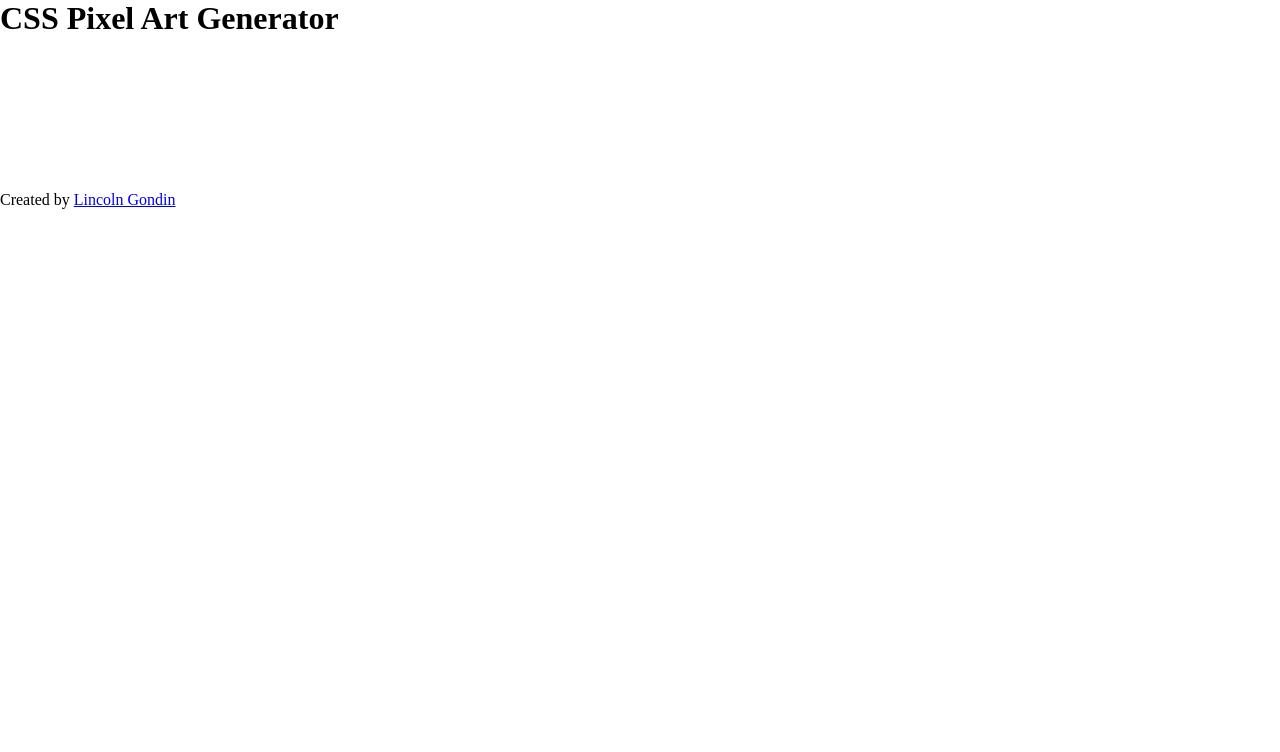
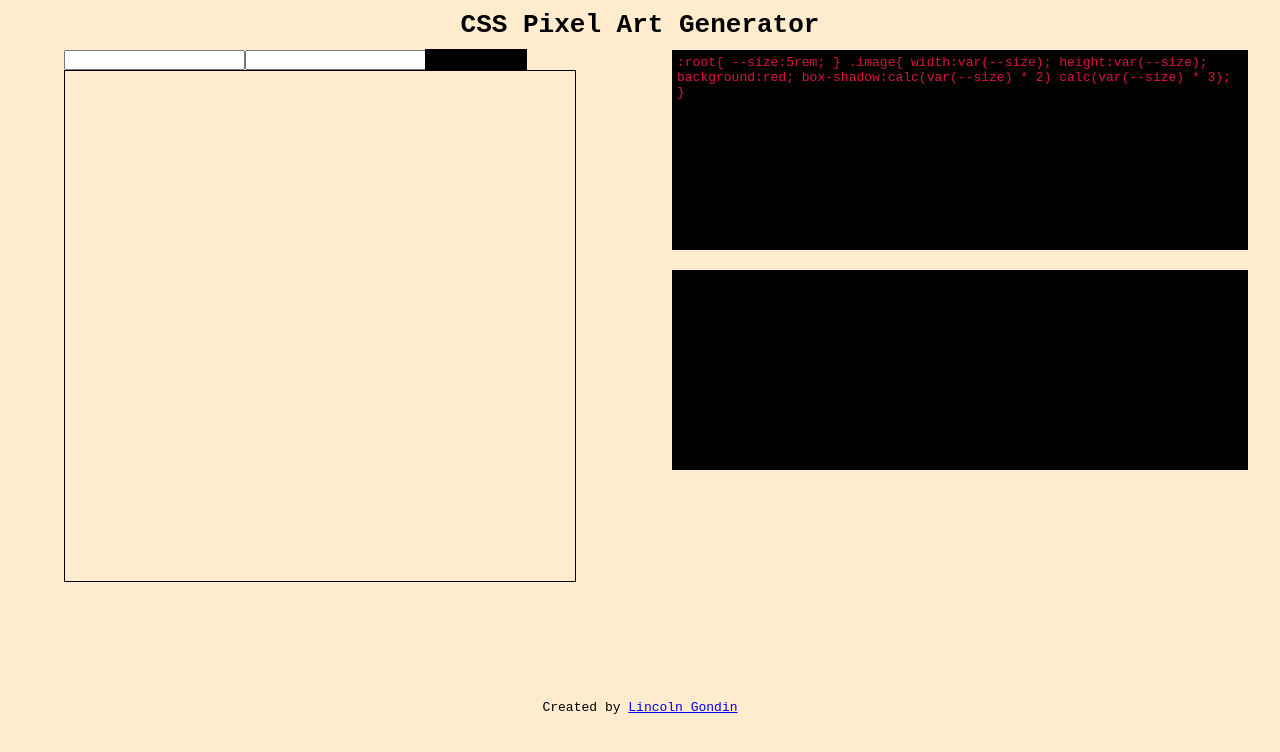
Before and after one commit to lincolngondin/CSSPixelArtGenerator, a plain HTML site: page index.html in a window 1280 px wide. Drawn offline with Linux system fonts and the light colour scheme.

Commit message:
Added Pixel color control

```diff
--- a/index.css
+++ b/index.css
@@ -8,4 +8,75 @@ html{
 }
 body{
 	min-height: 100%;
+	background: blanchedalmond;
+	font-family: monospace;
 }
+h1{
+	text-align: center;
+}
+.header{
+	padding: 10px;
+}
+.footer{
+	text-align: center;
+	padding: 10px;
+}
+.content{
+	display: flex;
+	min-height: 80vh;
+	flex-direction: row;
+}
+.draw_area, .viewer_area{
+	flex: 1;
+}
+.css_text{
+	color: crimson;
+}
+.css_box{
+	padding: 5px;
+}
+.controls{
+	display: flex;
+	flex-direction: row;
+	width: 80%;
+	height: 20px;
+	justify-content: flex-start;
+}
+.draw_area{
+	display: flex;
+	flex-direction: column;
+	align-items: center;
+	justify-content: flex-start;
+}
+.viewer_area{
+	display: flex;
+	flex-direction: column;
+	justify-content: flex-start;
+	align-items: center;
+	row-gap: 20px;
+}
+.draw_board{
+	width: 80%;
+	height: 80%;
+	border: 1px solid black;
+	image-rendering: pixelated;
+}
+.color_show{
+	background: black;
+	outline: 1px solid black;
+	height: 20px;
+	width: 100px;
+}
+.box{
+	width: 90%;
+	height: 200px;
+	background: black;
+}
+@media (max-width: 500px){
+	.content{
+		flex-direction: column;
+	}
+	.viewer_area{
+		margin-top: 20px;
+	}
+}
--- a/index.html
+++ b/index.html
@@ -8,13 +8,37 @@
 	<link rel="stylesheet" type="text/css" href="index.css">
 </head>
 <body>
-	<header>
+	<header class="header">
 		<h1>CSS Pixel Art Generator</h1>
 	</header>
 	<main class="content">
-		<canvas class="draw_area"></canvas>
+		<div class="draw_area">
+			<div class="controls">
+				<input id="color_hex" type="text" name="">
+				<input type="text" name="">
+				<div class="color_show"></div>
+			</div>
+			<canvas id="draw_board" class="draw_board"></canvas>
+		</div>
+		<div class="viewer_area">
+			<div class="box css_box">
+				<p class="css_text">
+				:root{
+  --size:5rem;
+}
+.image{
+  width:var(--size);
+  height:var(--size);
+  background:red;
+  box-shadow:calc(var(--size) * 2) calc(var(--size) * 3);
+}</p>
+			</div>
+			<div class="box"></div>
+		</div>
 	</main>
-	<footer>Created by <a target="_blank" href="https://github.com/lincolngondin">Lincoln Gondin</a></footer>
+	<footer class="footer">
+		<p>Created by <a target="_blank" href="https://github.com/lincolngondin">Lincoln Gondin</a></p>
+	</footer>
 	<script type="text/javascript" src="index.js"></script>
 </body>
 </html>
--- a/index.js
+++ b/index.js
@@ -0,0 +1,28 @@
+const board = document.getElementById('draw_board');
+const color_picker = document.getElementById('color_hex');
+color_picker.onkeyup = (e)=>{
+	console.log(e.target.value);
+	document.querySelector('.color_show').style.background = e.target.value;
+}
+const size = {width: 10, height:10};
+board.width=size.width;
+board.height=size.height;
+
+const context = board.getContext('2d');
+const data = context.createImageData(size.width, size.height);
+
+
+const putPixel = (x, y, r, g, b, a)=>{
+	const pos = ((y*4) * size.width) + (x*4);
+	data.data[pos] = r;
+	data.data[pos+1] = g;
+	data.data[pos+2] = b;
+	data.data[pos+3] = a;
+}
+
+board.onmousedown = (e)=>{
+	let x = Math.floor((e.layerX/e.target.clientWidth) * size.width);
+	let y =  Math.floor((e.layerY/e.target.clientHeight) * size.height);
+	putPixel(x, y, 255, 0, 0, 255);
+	context.putImageData(data, 0, 0);
+}
```
